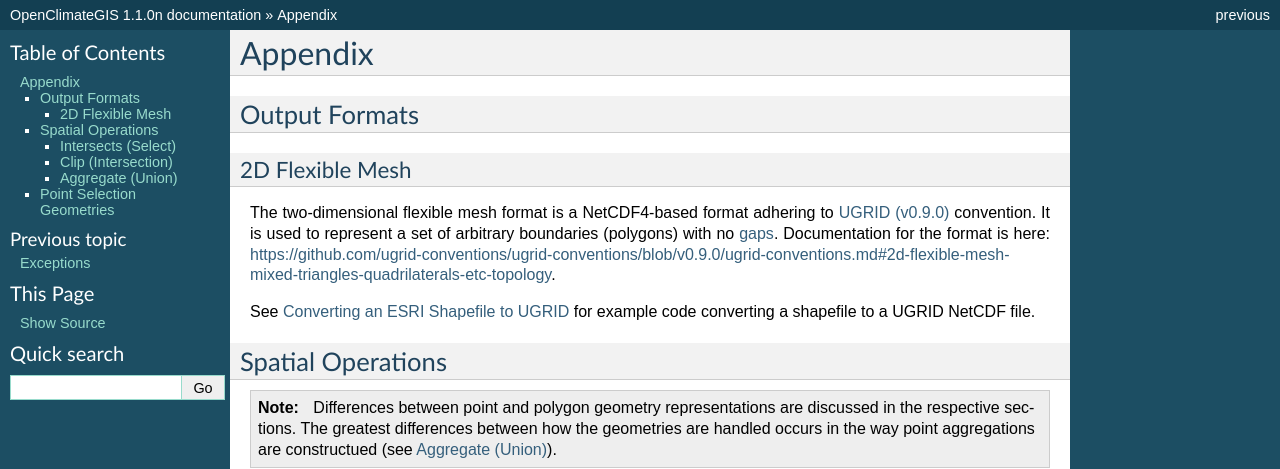
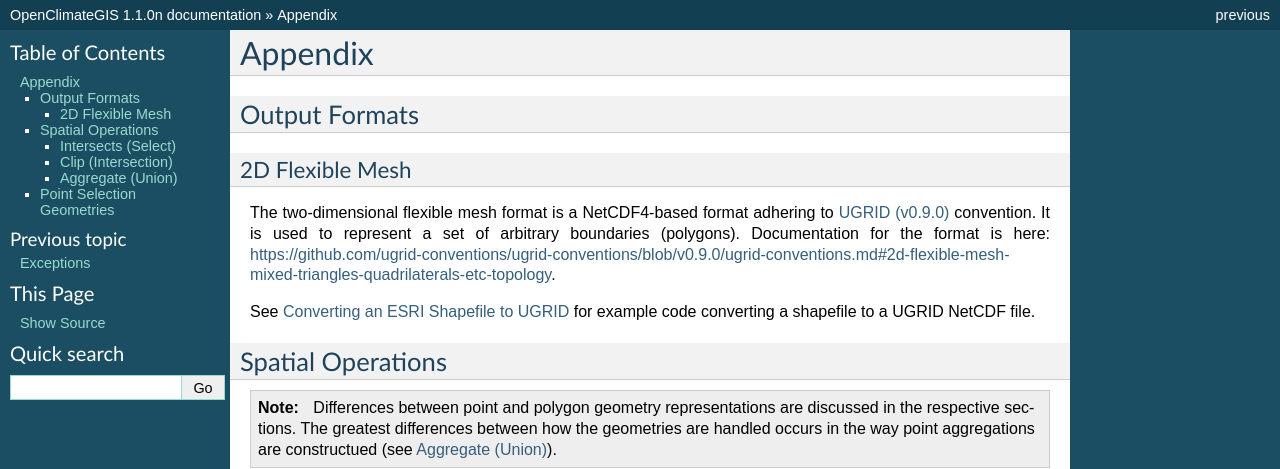
Before and after one commit to NCPP/ocgis, a Sphinx documentation site: the page built from doc/appendix.rst, in a window 1280 px wide. Shown: the top 469 px of the page. Built offline with Sphinx 7.4.7, drawn with Linux system fonts in a browser that asks for light colours; formulas are drawn with MathJax 3.

Commit message:
removed gaps from appendix section on ugrid

```diff
--- a/doc/appendix.rst
+++ b/doc/appendix.rst
@@ -9,7 +9,7 @@ Output Formats
 2D Flexible Mesh
 ++++++++++++++++
 
-The two-dimensional flexible mesh format is a NetCDF4-based format adhering to `UGRID (v0.9.0) <https://github.com/ugrid-conventions/ugrid-conventions/blob/v0.9.0/ugrid-conventions.md>`_ convention. It is used to represent a set of arbitrary boundaries (polygons) with no `gaps <http://manual.linfiniti.com/en/create_vector_data/topo_editing.html#moderate-fa-closing-the-gaps>`_. Documentation for the format is here: https://github.com/ugrid-conventions/ugrid-conventions/blob/v0.9.0/ugrid-conventions.md#2d-flexible-mesh-mixed-triangles-quadrilaterals-etc-topology.
+The two-dimensional flexible mesh format is a NetCDF4-based format adhering to `UGRID (v0.9.0) <https://github.com/ugrid-conventions/ugrid-conventions/blob/v0.9.0/ugrid-conventions.md>`_ convention. It is used to represent a set of arbitrary boundaries (polygons). Documentation for the format is here: https://github.com/ugrid-conventions/ugrid-conventions/blob/v0.9.0/ugrid-conventions.md#2d-flexible-mesh-mixed-triangles-quadrilaterals-etc-topology.
 
 See :ref:`2d-flexible-mesh-example-label` for example code converting a shapefile to a UGRID NetCDF file.
 
```
